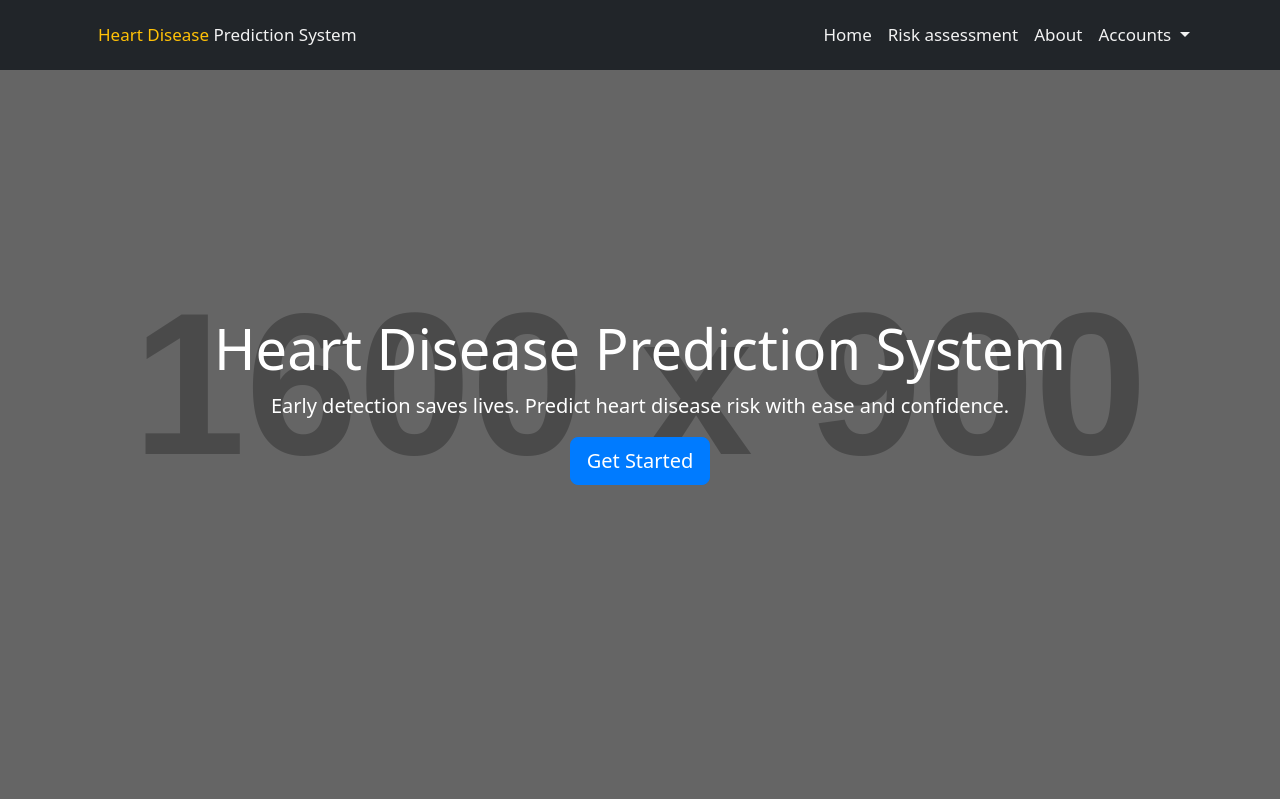
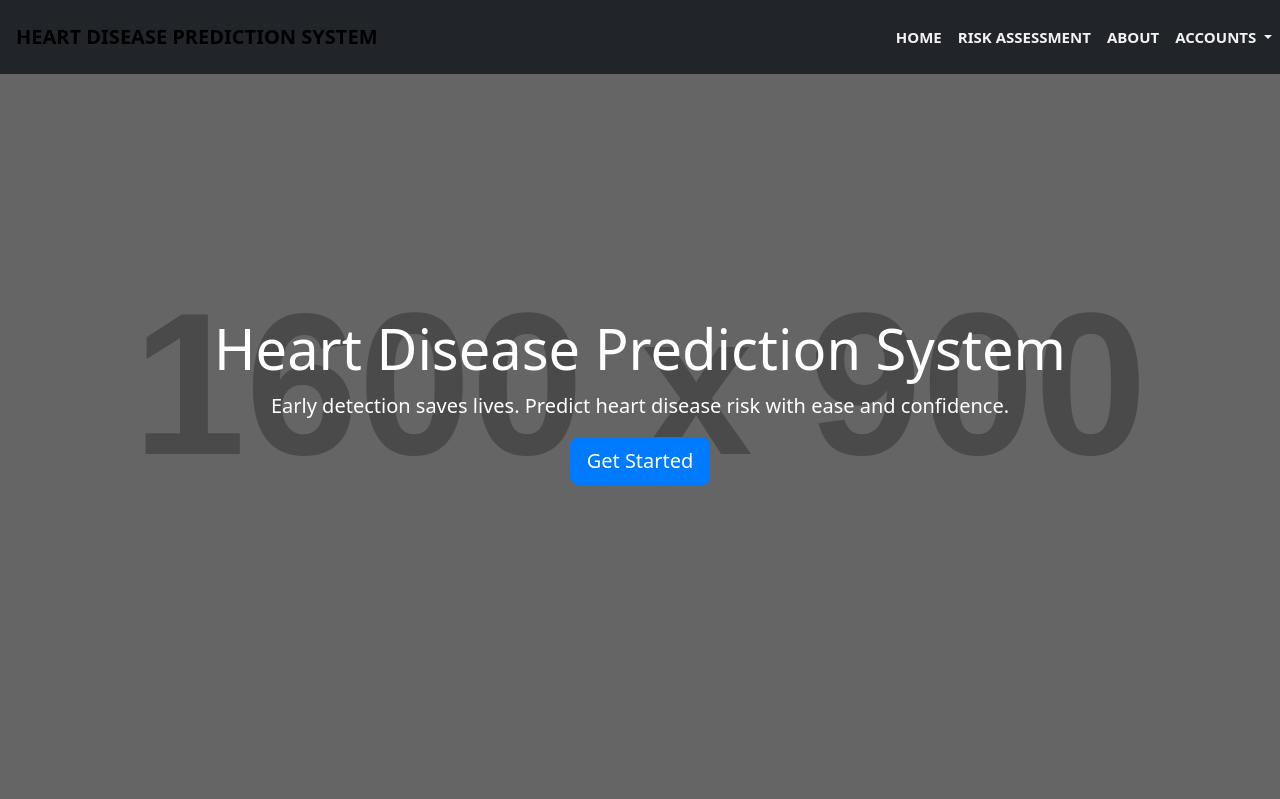
Before and after one commit to Atahm653/Project, a Django app: page / in a window 1280 px wide. Shown: the top 799 px of the page. Run offline with Django 5.2, Linux system fonts and the light colour scheme; grey boxes labelled with a size stand in for pictures from a placeholder-image service; parts of the project's set-up code (start-up, migrations or seed data) failed here and were passed over; some libraries are stand-ins or nearby versions.

Commit message:
Additions

```diff
--- /dev/null
+++ b/Static/css/navbar.css
@@ -0,0 +1,15 @@
+.navbar a{
+    font-size: 15px;
+    text-transform: uppercase;
+    font-weight: bold;
+}
+
+.navbar-dark .navbar-brand{
+    color:black;
+    font-size: 20px;
+    text-transform: uppercase;
+}
+
+.navbar-dark .navbar-brand:focus, .navbar-dark .navbar-brand:hover{
+    color: purple;
+}
--- a/predictor/templates/features/navbar.html
+++ b/predictor/templates/features/navbar.html
@@ -1,6 +1,17 @@
+{% load static %}
+<!DOCTYPE html>
+<html lang="en">
+<head>
+    <meta charset="UTF-8">
+    <meta name="viewport" content="width=device-width, initial-scale=1.0">
+    <title>Heart Disease Prediction System</title>
+
+    <link rel="stylesheet" href="{% static 'css/navbar.css' %}">
+</head>
+
+<body>
 <nav class="navbar navbar-expand-lg navbar-dark bg-dark fixed-top">
-    <div class="container">
-    <a class="navbar-brand" href="#"><span class="text-warning">Heart Disease</span> Prediction System</a>
+    <a class="navbar-brand" href="#"><span class="text danger">Heart Disease</span> Prediction System</a>
     <button class="navbar-toggler" type="button" data-toggle="collapse" data-target="#navbarNav" aria-controls="navbarNav" aria-expanded="false" aria-label="Toggle navigation">
       <span class="navbar-toggler-icon"></span>
     </button>
```
